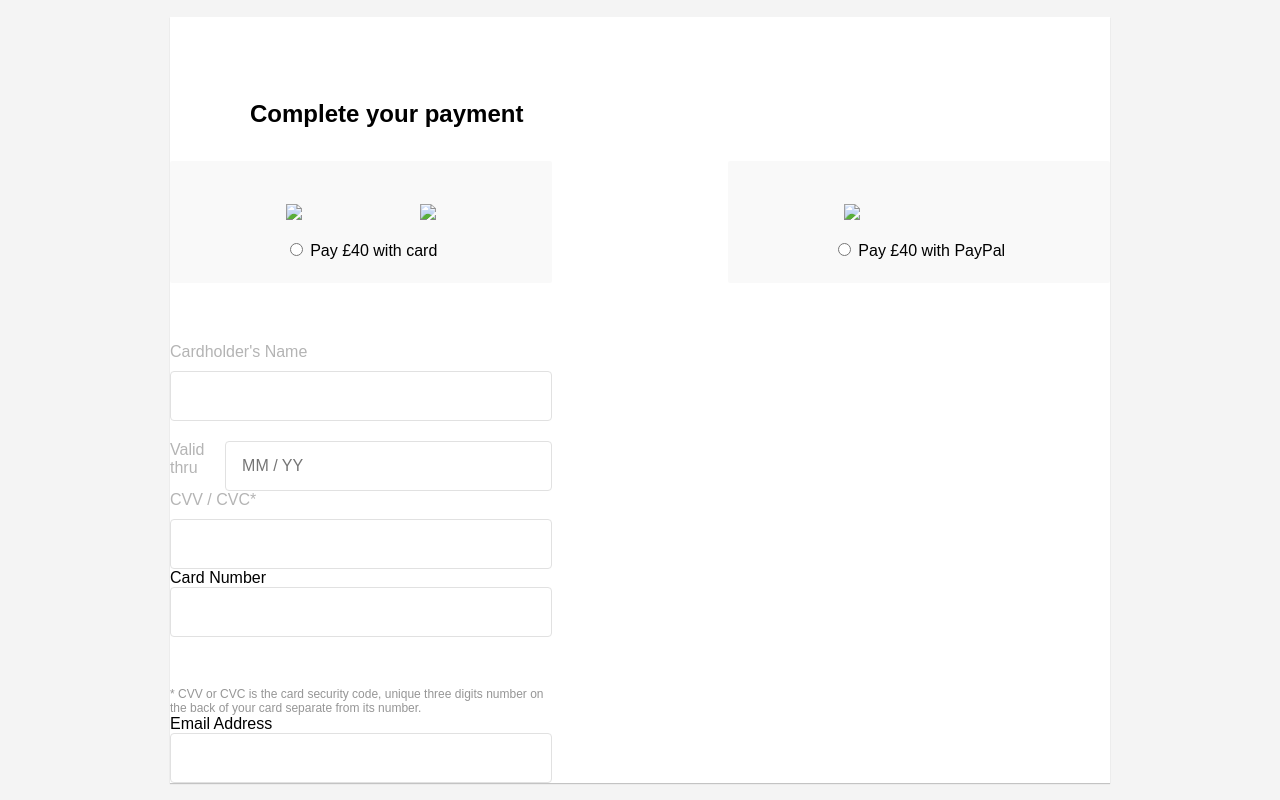
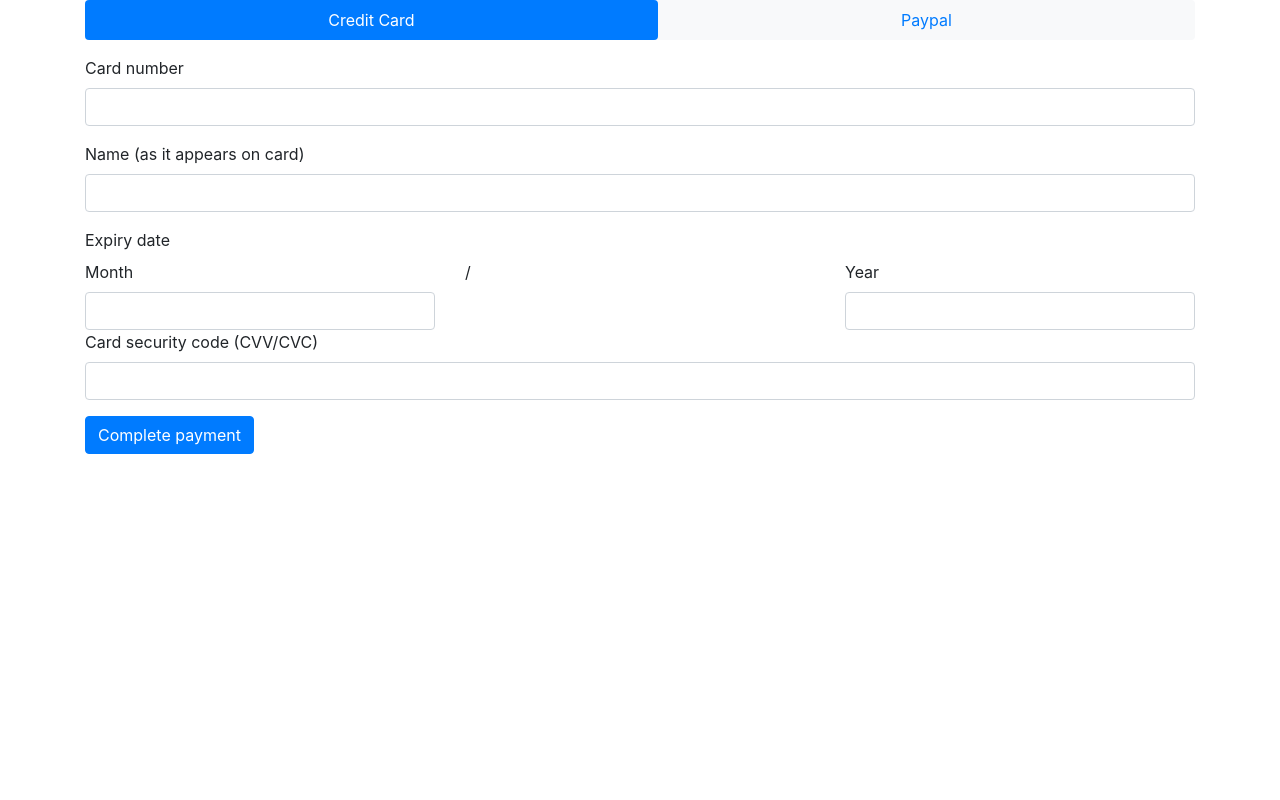
Before and after one commit to Anapcwb/wildocoda-website, a plain HTML site: page payment-wall.html in a window 1280 px wide. Drawn offline with nearby package versions, Linux system fonts and the light colour scheme.

Commit message:
Changed the payment form completely

```diff
--- a/payment-wall.html
+++ b/payment-wall.html
@@ -1,79 +1,79 @@
-<!DOCTYPE html>
+<!doctype html>
 <html lang="en">
 
 <head>
-  <meta charset="UTF-8">
-  <meta name="viewport" content="width=device-width, initial-scale=1.0">
-  <title>Your payment summary</title>
-  <link rel="stylesheet" href="css/style.css">
+    <!-- Required meta tags -->
+    <meta charset="utf-8">
+    <meta name="viewport" content="width=device-width, initial-scale=1, shrink-to-fit=no">
+
+    <!-- Bootstrap CSS -->
+    <link rel="stylesheet" href="https://stackpath.bootstrapcdn.com/bootstrap/4.3.1/css/bootstrap.min.css"
+        integrity="sha384-ggOyR0iXCbMQv3Xipma34MD+dH/1fQ784/j6cY/iJTQUOhcWr7x9JvoRxT2MZw1T" crossorigin="anonymous">
+
+    <title>Waldo Coda Website</title>
 </head>
 
 <body>
 
-  <div class="checkout-panel">
-    <div class="panel-body">
-      <img src="">
-      <h2>Complete your payment</h2>
-    </div>
+    <form class="container">
 
-    <div class="payment-method">
-      <label for="card" class="method card">
-        <div class="card-logos">
-          <img src="imgages/visa_logo.png">
-          <img src="images/mastercard_logo.png">
+        <ul class="nav bg-light nav-pills rounded nav-fill mb-3" role="tablist">
+            <li class="nav-item">
+                <a class="nav-link active" data-toggle="pill" href="#nav-tab-card">
+                    <i class="fa fa-credit-card"></i> Credit Card</a></li>
+            <li class="nav-item">
+                <a class="nav-link" data-toggle="pill" href="#nav-tab-paypal">
+                    <i class="fab fa-paypal"></i> Paypal</a></li>
+
+        </ul>
+        <div class="form-group">
+            <label for="card">Card number</label>
+            <input type="text" class="form-control" id="card" aria-describedby="card">
         </div>
-        <div class="radio-input">
-          <input id="card" type="radio" name="payment">
-          Pay £40 with card
+        <div class="form-group">
+            <label for="name-on-card">Name (as it appears on card)</label>
+            <input type="text" class="form-control" id="name-on-card" aria-describedby="name-on-card">
+
         </div>
-      </label>
+        <div class="form-group">
+            <label for="expiry-date">Expiry date</label>
+            <div class="row">
+                <div class="col">
 
-      <label for="paypal" class="method paypal">
-        <div class="card-logos">
-          <img src="images/paypal_logo.png">
-        </div>
-        <div class="radio-input">
-          <input id="paypal" type="radio" name="payment">
-          Pay £40 with PayPal
-        </div>
-      </label>
-    </div>
-    <div class="input-fields">
-      <div class="column-1">
-        <label for="cardholder">Cardholder's Name</label>
-        <input type="text" id="cardholder" />
+                    <label for="date-month">Month</label>
+                    <input type="number" class="form-control" id="date-month" aria-describedby="date-month">
+                </div>
+                <div class="col">/</div>
 
-        <div class="small-inputs">
-          <label for="date">Valid thru</label>
-          <input type="text" id="date" placeholder="MM / YY" />
-        </div>
+                <div class="col">
 
-        <div>
-          <label for="verification">CVV / CVC*</label>
-          <input type="password" id="verification" />
-        </div>
-      </div>
-    </div>
-    <div class="column-2">
-      <label for="cardnumber">Card Number</label>
-      <input type="password" id="cardnumber" />
-      <span class="info">* CVV or CVC is the card security code, unique three digits number on the back of your card
-        separate from its number.</span>
-    </div>
-    <div class="column-3">
-        <label for="emailaddress">Email Address</label>
-        <input type="text" id="emailaddress" />
-    </div>
-  </div>
-  </div>
+                    <label for="date-year">Year</label>
+                    <input type="number" class="form-control" id="date-year" aria-describedby="date-year">
+                </div>
+            </div>
+            <div class="form-group">
+                <label for="card-security-code">Card security code (CVV/CVC)</label>
+                <input type="number" class="form-control" id="card-security-code" aria-describedby="card-security-code">
+            </div>
+            <div class="form-group row">
+                <div class="col-sm-10">
+                    <button type="submit" class="btn btn-primary">Complete payment</button>
+                </div>
+            </div>
 
 
-
-
-
-
-
-
+    </form>
+    <!-- Optional JavaScript -->
+    <!-- jQuery first, then Popper.js, then Bootstrap JS -->
+    <script src="https://code.jquery.com/jquery-3.3.1.slim.min.js"
+        integrity="sha384-q8i/X+965DzO0rT7abK41JStQIAqVgRVzpbzo5smXKp4YfRvH+8abtTE1Pi6jizo"
+        crossorigin="anonymous"></script>
+    <script src="https://cdnjs.cloudflare.com/ajax/libs/popper.js/1.14.7/umd/popper.min.js"
+        integrity="sha384-UO2eT0CpHqdSJQ6hJty5KVphtPhzWj9WO1clHTMGa3JDZwrnQq4sF86dIHNDz0W1"
+        crossorigin="anonymous"></script>
+    <script src="https://stackpath.bootstrapcdn.com/bootstrap/4.3.1/js/bootstrap.min.js"
+        integrity="sha384-JjSmVgyd0p3pXB1rRibZUAYoIIy6OrQ6VrjIEaFf/nJGzIxFDsf4x0xIM+B07jRM"
+        crossorigin="anonymous"></script>
 </body>
 
 </html>
```
